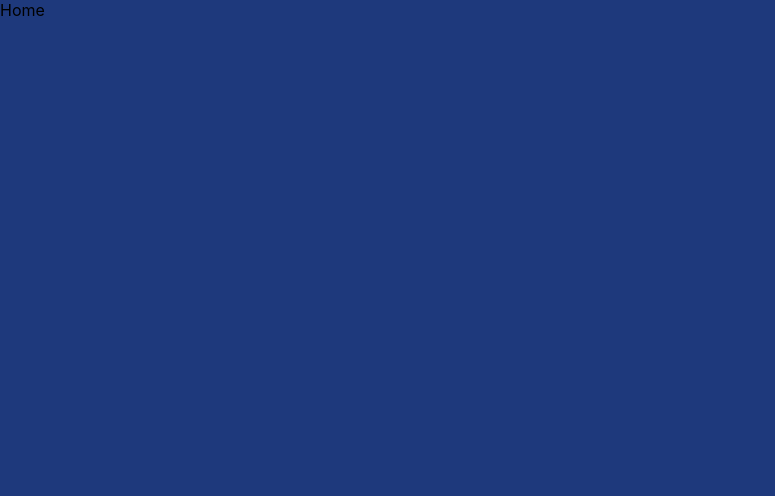
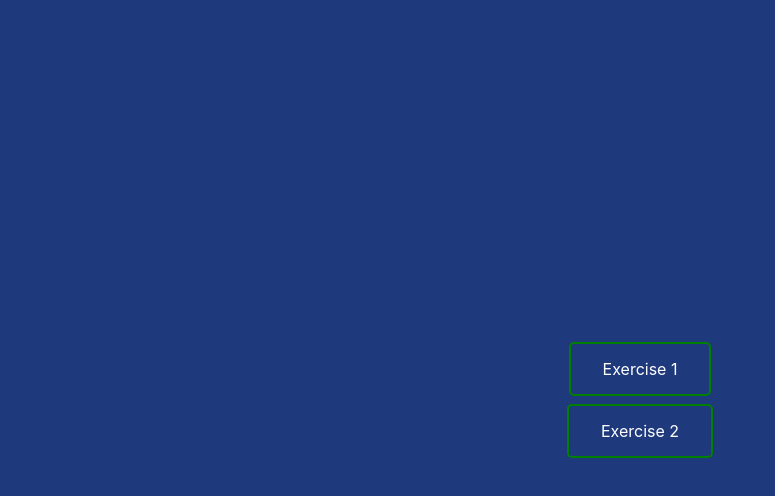
Before and after one commit to kuribox/mangoTest, a React (Vite) app: page / in a window 1280 px wide. Shown: the top 496 px of the page, without its empty margins (0-775 px from the left). Built offline with nearby package versions, Linux system fonts and the light colour scheme.

Commit message:
Home menu

```diff
--- a/src/views/Exercice2/index.jsx
+++ b/src/views/Exercice2/index.jsx
@@ -3,7 +3,7 @@ import React from "react";
 const Exercice2 = () => {
   return (
     <div>
-      Exercice1
+      Exercice2
     </div>
   );
 };
--- /dev/null
+++ b/src/views/Home/home.module.css
@@ -0,0 +1,26 @@
+.container {
+    display: flex;
+    justify-content: center;
+    align-items: center;
+    flex-direction: column;
+    width: 100vw;
+    height: 100vh;
+}
+
+.button {
+    background-color: transparent;
+    border: 2px solid green;
+    color: white;
+    padding: 15px 32px;
+    text-align: center;
+    text-decoration: none;
+    display: inline-block;
+    font-size: 16px;
+    margin: 4px 2px;
+    cursor: pointer;
+    border-radius: 5px;
+}
+
+.button:hover {
+    border-color: white;
+}
--- a/src/views/Home/index.jsx
+++ b/src/views/Home/index.jsx
@@ -1,9 +1,18 @@
 import React from "react";
+import { useNavigate } from "react-router-dom";
+import styles from "./home.module.css";
 
 const Home = () => {
+  const navigate = useNavigate();
+
   return (
-    <div>
-      Home
+    <div className={styles.container}>
+      <div className={styles.button} onClick={() => navigate("/exercise1")}>
+        Exercise 1
+      </div>
+      <div className={styles.button} onClick={() => navigate("/exercise2")}>
+        Exercise 2
+      </div>
     </div>
   );
 };
```
